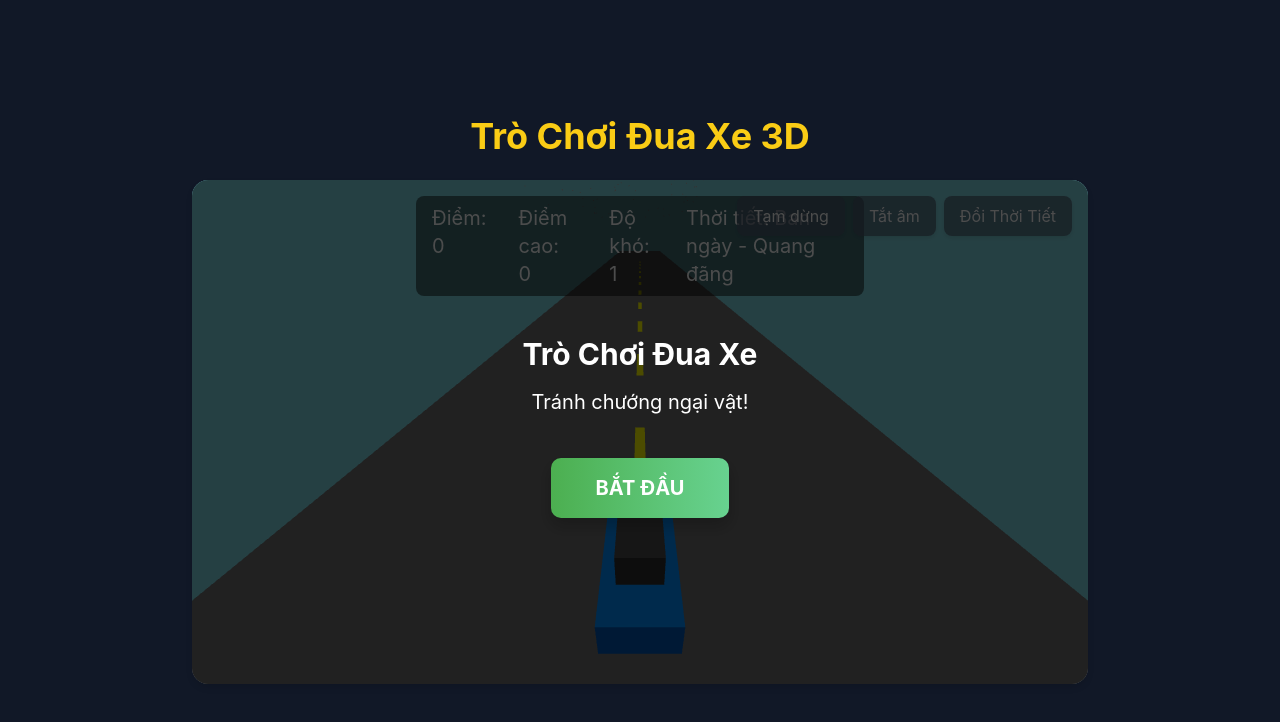
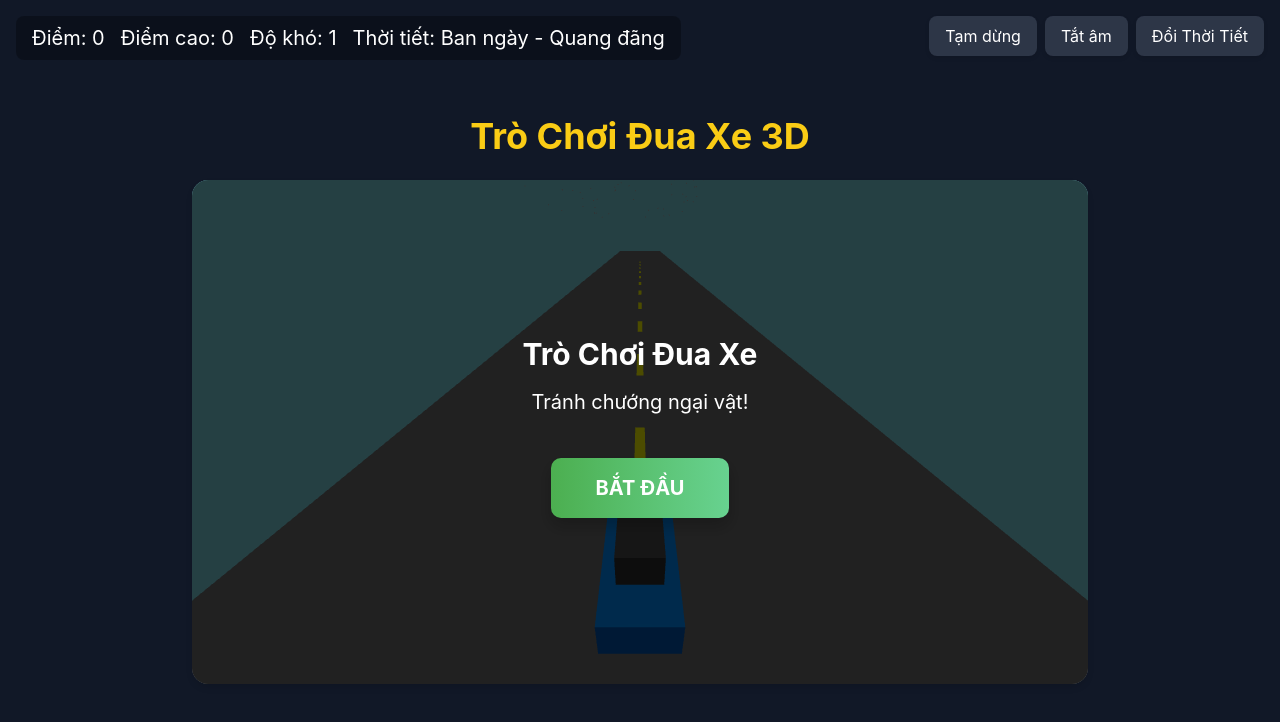
Before and after one commit to quangminhhh/Racing, a plain HTML site: page index.html in a window 1280 px wide. Drawn offline with nearby package versions, Linux system fonts and the light colour scheme.

Commit message:
refactor layout for fixed info and controls

```diff
--- a/index.html
+++ b/index.html
@@ -15,8 +15,6 @@
 <body class="bg-gray-900 text-white flex flex-col items-center justify-center min-h-screen">
     <h1 class="text-4xl font-bold mb-6 text-yellow-400">Trò Chơi Đua Xe 3D</h1>
 
-    <div class="game-container w-full max-w-4xl h-auto aspect-video flex justify-center items-center">
-        <!-- Canvas will be appended here by JavaScript -->
     <div id="game-info" class="game-info text-xl">
         <div id="score-display">Điểm: 0</div>
         <div id="high-score-display">Điểm cao: 0</div>
@@ -29,6 +27,9 @@
         <button id="mute-button">Tắt âm</button>
         <button id="weather-toggle">Đổi Thời Tiết</button>
     </div>
+
+    <div class="game-container w-full max-w-4xl h-auto aspect-video flex justify-center items-center">
+        <!-- Canvas will be appended here by JavaScript -->
 
         <div id="countdown-display" class="hidden">3</div>
 
--- a/styles.css
+++ b/styles.css
@@ -26,17 +26,17 @@
             padding: 1rem;
         }
         .game-info {
-            position: absolute;
+            position: fixed;
             top: 1rem;
-            left: 50%;
-            transform: translateX(-50%);
+            left: 1rem;
             display: flex;
-            gap: 2rem;
+            gap: 1rem;
             z-index: 10;
-            background-color: rgba(0, 0, 0, 0.5);
+            background-color: rgba(0, 0, 0, 0.3);
             padding: 0.5rem 1rem;
             border-radius: 0.5rem;
             min-width: 300px; /* Ensure info block has minimum width */
+            max-width: 90vw;
             justify-content: space-around;
         }
         .game-overlay {
@@ -102,7 +102,7 @@
         }
 
         .pause-mute-buttons {
-            position: absolute;
+            position: fixed;
             top: 1rem;
             right: 1rem;
             z-index: 10;
@@ -111,7 +111,7 @@
         }
 
         .pause-mute-buttons button {
-            background-color: rgba(74, 85, 104, 0.7);
+            background-color: rgba(74, 85, 104, 0.5);
             color: white;
             padding: 0.5rem 1rem;
             border-radius: 0.5rem;
@@ -122,7 +122,7 @@
             transition: background-color 0.3s ease;
         }
         .pause-mute-buttons button:hover {
-            background-color: rgba(45, 55, 72, 0.7);
+            background-color: rgba(45, 55, 72, 0.5);
         }
 
         /* Countdown styles */
```
Lines whose indentation alone changed are shown as unchanged.
